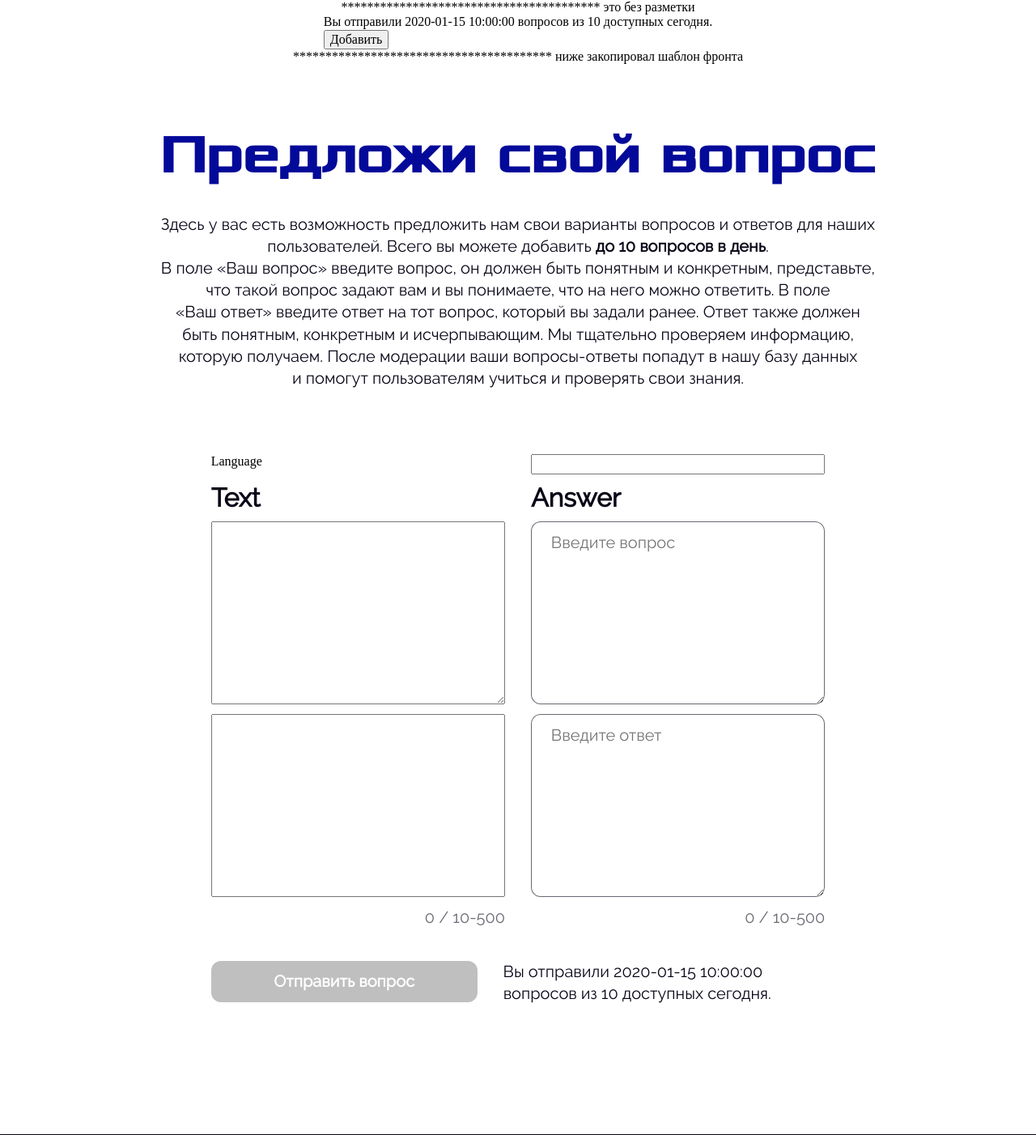
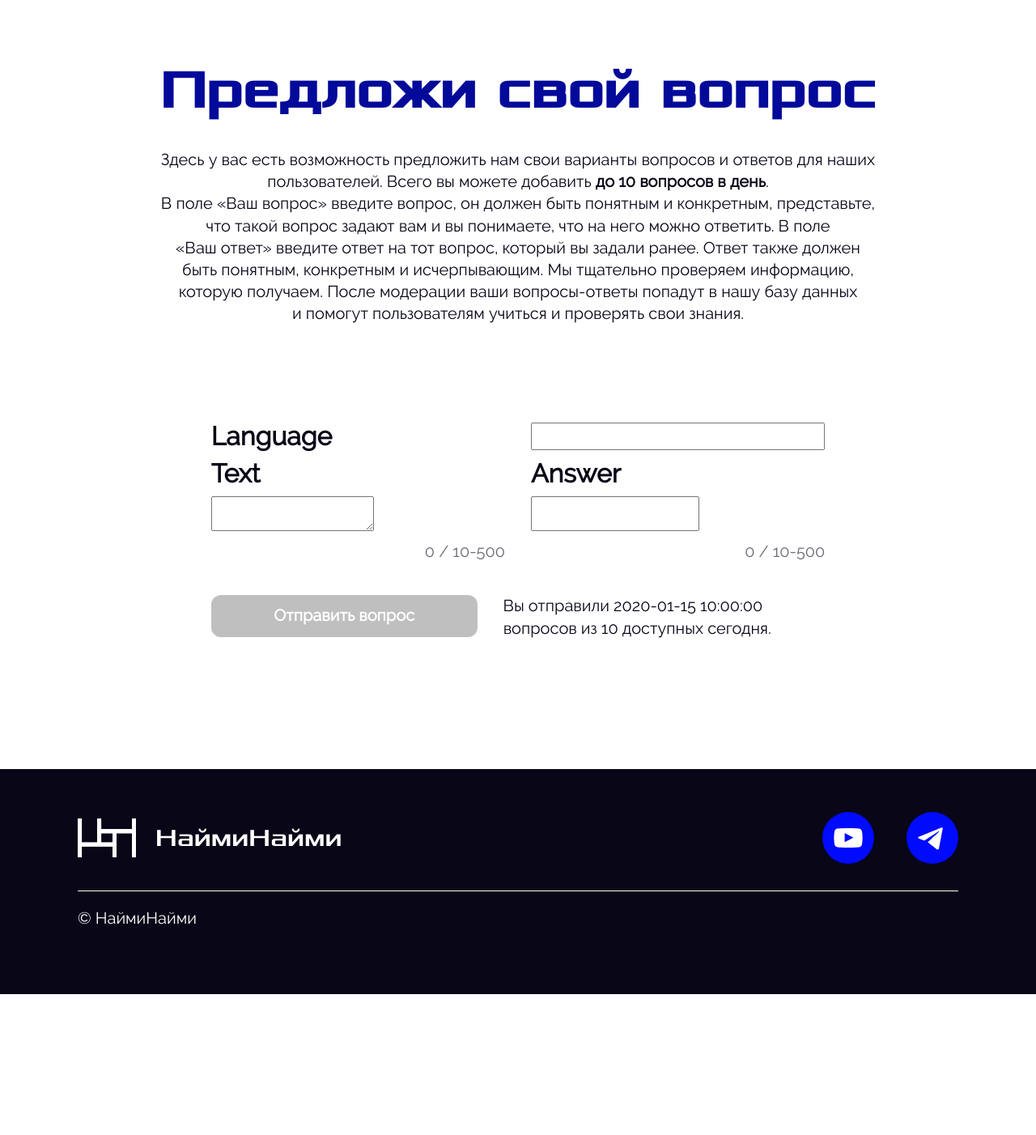
Before and after one commit to hire-hire/hire-hire, a Python web app: template hire_hire/templates/addquestion/addquestion.html in a window 1280 px wide. Shown: the part 130-1532 px from the top of the page at 81% size. After the commit the page ends 1358 px from the top, so only its background shows below. Run offline with Jinja, Linux system fonts and the light colour scheme; the template is opened without the code that fills it: most values are stand-ins (such as "Sample title", 1, 10 or a date in 2020); form fields are guessed from the names that the template uses.

Commit message:
Добавил атрибуты CSS в форме. Дичь наверное.

```diff
--- a/hire_hire/templates/addquestion/addquestion.html
+++ b/hire_hire/templates/addquestion/addquestion.html
@@ -1,22 +1,5 @@
 {% extends "base.html" %}
 {% block main %}
-
-**************************************** это без разметки
-<div>
-    <div>
-        {% include 'addquestion/includes/formerrors.html' %}
-    </div>
-    <div>
-        Вы отправили {{ added_questions }} вопросов из 10 доступных сегодня.
-    </div>
-    <form method="post">{{ csrf_input }}
-        {% include 'addquestion/includes/createform.html' %}
-        <button type="submit">
-            Добавить
-        </button>
-    </form>
-</div>
-**************************************** ниже закопировал шаблон фронта
 
 <main class="main">
     <section class="offer">
@@ -35,10 +18,17 @@
             информацию, которую получаем. После модерации ваши вопросы-ответы попадут в нашу базу данных и помогут
             пользователям учиться и проверять свои знания.
         </p>
+
+        <h1 class="offer__title sections__secondary-title">
+            {% include 'addquestion/includes/formerrors.html' %}
+        </h1>
+
         <form method="post" class="offer__form sections" name="offer-form">
             {{ csrf_input }}
             <div class="offer__qa-container">
-                {{ form.language.label }}
+                <h2 class="offer__form-title sections__subtitle">
+                    {{ form.language.label }}
+                </h2>
                 {{ form.language }}
                 <h2 class="offer__form-title sections__subtitle">
                     {{ form.text.label }}
@@ -46,16 +36,14 @@
                 <h2 class="offer__form-title sections__subtitle">
                     {{ form.answer.label }}
                 </h2>
-                {{ form.text }}
+
                 <div class="offer__textarea-container">
-                    <textarea id="question" class="offer__textarea page__text" minlength="10" maxlength="500"
-                        placeholder="Введите вопрос" required></textarea>
+                    {{ form.text }}
                     <span id="questionError" class="offer__error page__text">Privet</span>
                 </div>
-                {{ form.answer }}
+
                 <div class="offer__textarea-container">
-                    <textarea id="answer" class="offer__textarea page__text" minlength="10" maxlength="500"
-                        placeholder="Введите ответ" required></textarea>
+                    {{ form.answer }}
                     <span id="answerError" class="offer__error page__text">Privet</span>
                 </div>
                 <p id="questionHint" class="offer__hints page__text">
```
Also changed, not shown: hire_hire/addquestion/forms.py (+24 -0 lines).
